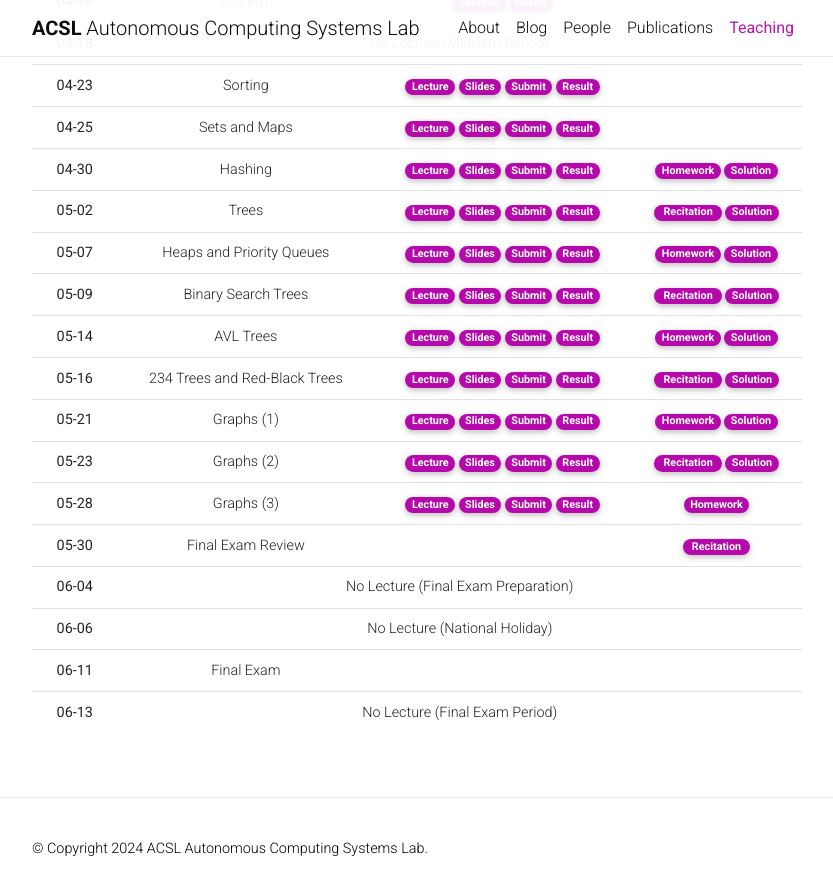
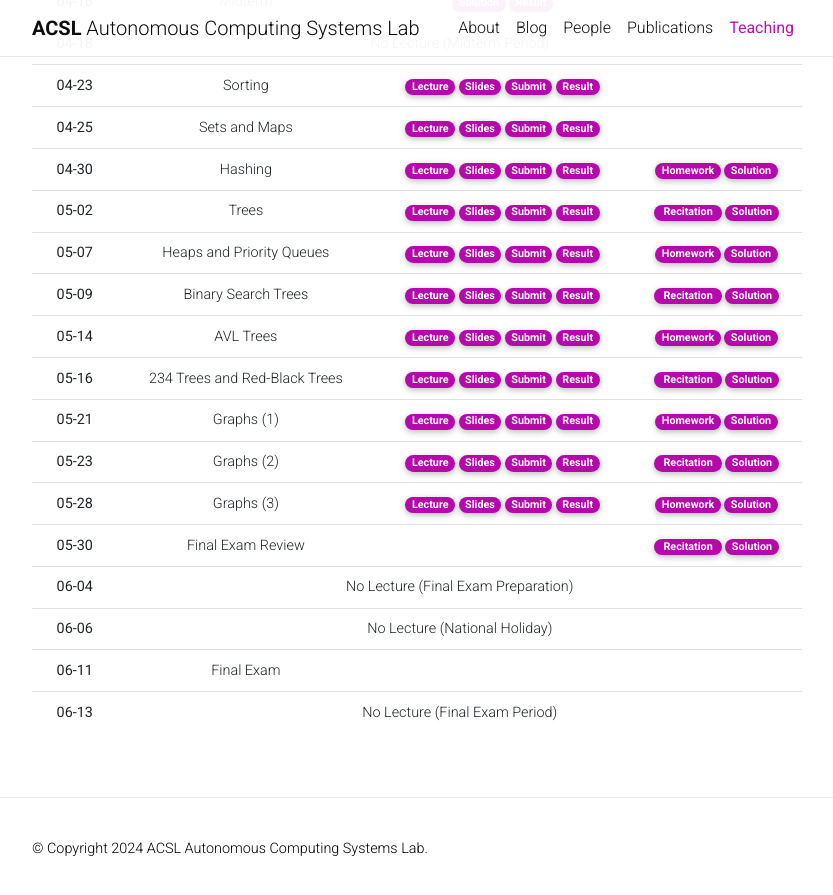
Before and after one commit to Uehwan/Uehwan.github.io, a Jekyll site: the page built from _teaching/datastruct24sp.md, in a window 1280 px wide and 900 px high, scrolled down 1950 px. Shown: the top 895 px of the window, without its empty margins (223-1056 px from the left). Built offline with Jekyll 4.4.1, drawn with Linux system fonts in a browser that asks for light colours; nearby versions of some CDN libraries; comment, search, counter and statistics services are not loaded; a style sheet for code colours, icons or effects is not loaded.

Commit message:
hw 10 sol

```diff
--- a/_teaching/datastruct24sp.md
+++ b/_teaching/datastruct24sp.md
@@ -408,7 +408,7 @@
       </td>
       <td>
         <a href="https://colab.research.google.com/drive/1RyQ1xyVZcrGy4DrWUOhKgNhxZcX9Hidq?usp=sharing" target="_blank" class="badge badge-pill" style="background-color:#B509AC;">Homework</a>
-        <!--a href="https://colab.research.google.com/drive/1PRYX1GLmRjJN7CUFcYot334M1EXt6E4L?usp=sharing" target="_blank" class="badge badge-pill" style="background-color:#B509AC;">Solution</a-->
+        <a href="https://colab.research.google.com/drive/1PRYX1GLmRjJN7CUFcYot334M1EXt6E4L?usp=sharing" target="_blank" class="badge badge-pill" style="background-color:#B509AC;">Solution</a>
       </td>
     </tr>
     <tr style="border-bottom: 1.5px solid lightgrey;">
@@ -421,7 +421,7 @@
       </td>
       <td>
         <a href="https://colab.research.google.com/drive/1_BdGthDuJmP0Bya3kJqJCRZU2cHHf5Ef?usp=sharing" target="_blank" class="badge badge-pill" style="background-color:#B509AC;">&nbsp;Recitation&nbsp;</a>
-        <!--a href="https://colab.research.google.com/drive/1_BdGthDuJmP0Bya3kJqJCRZU2cHHf5Ef?usp=sharing" target="_blank" class="badge badge-pill" style="background-color:#B509AC;">Solution</a-->
+        <a href="https://colab.research.google.com/drive/1_BdGthDuJmP0Bya3kJqJCRZU2cHHf5Ef?usp=sharing" target="_blank" class="badge badge-pill" style="background-color:#B509AC;">Solution</a>
       </td>
     </tr>
     <tr>
```
